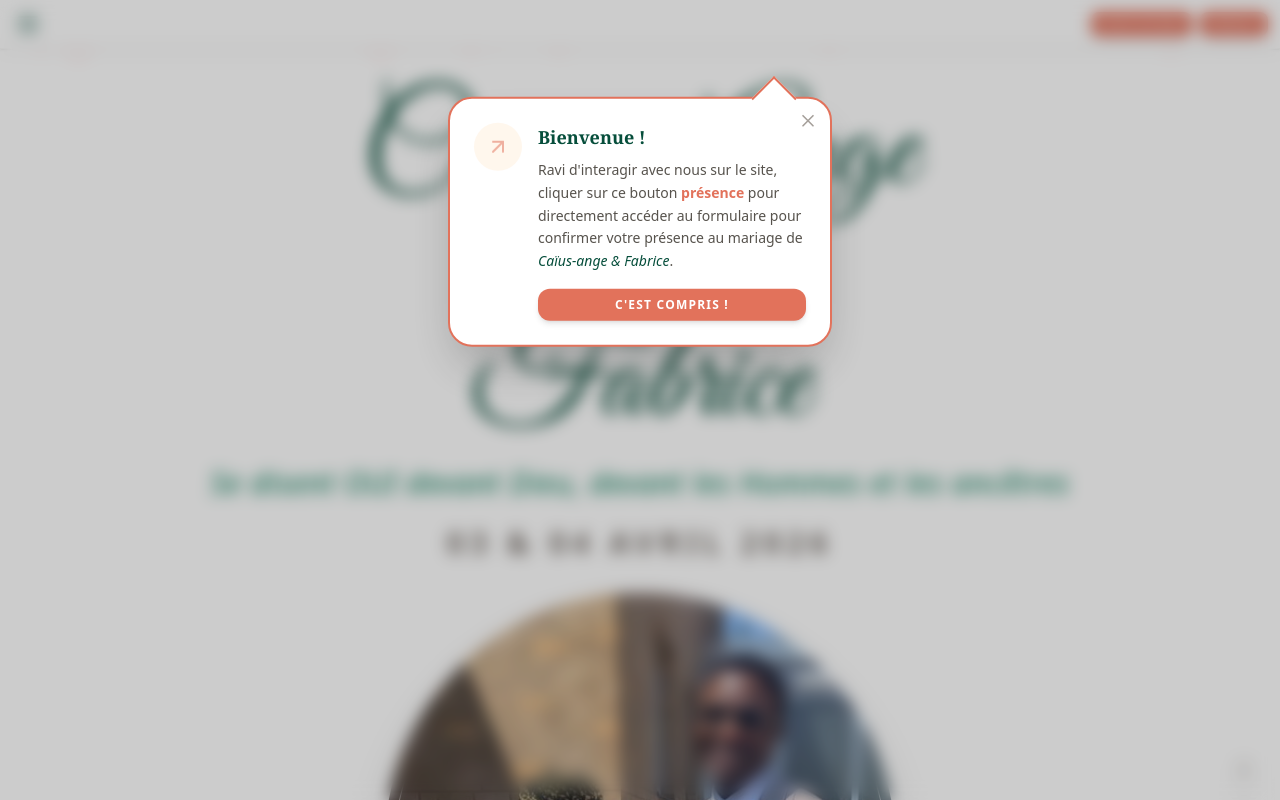
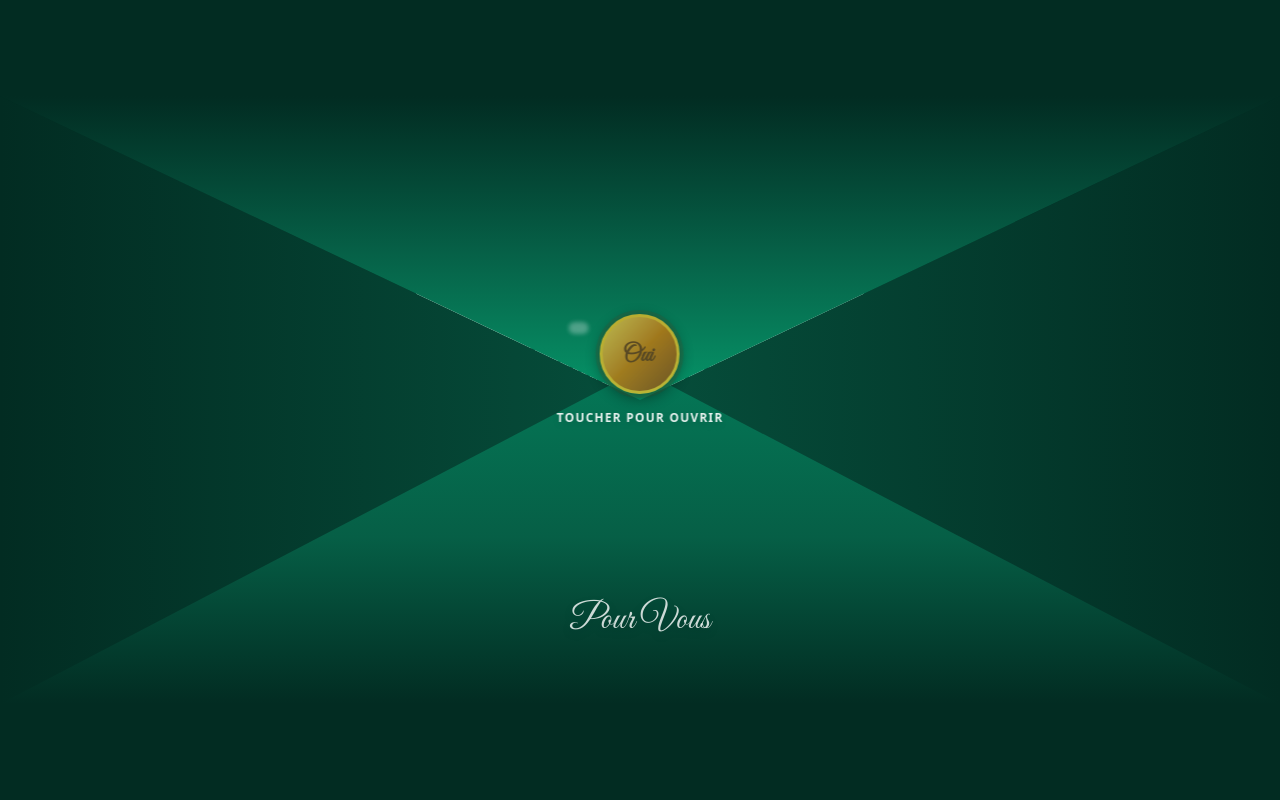
Before and after one commit to Kenmogne1/wedding-app, a React (Vite) app in the folder frontend/: page / in a window 1280 px wide. Shown: the top 800 px of the page. Built offline with nearby package versions, Linux system fonts and the light colour scheme.

Commit message:
add new feature

```diff
--- /dev/null
+++ b/frontend/src/pages/EnvelopeWelcome.jsx
@@ -0,0 +1,107 @@
+import React, { useState } from 'react';
+
+const EnvelopeWelcome = ({ onOpen }) => {
+  const [isOpen, setIsOpen] = useState(false);
+  const [isFading, setIsFading] = useState(false);
+  // Nouvel état pour gérer la superposition de la carte
+  const [showCard, setShowCard] = useState(false);
+
+  const handleOpen = () => {
+    setIsOpen(true);
+
+    // 1. On attend que le rabat s'ouvre un peu
+    setTimeout(() => {
+      // 2. On fait passer la carte DEVANT l'enveloppe (z-40)
+      setShowCard(true);
+    }, 600); // 500ms : délai ajusté pour que la transition soit naturelle
+
+    // Séquence de fin (fondu noir)
+    setTimeout(() => {
+      setIsFading(true);
+      setTimeout(() => {
+        onOpen();
+      }, 900);
+    }, 3100); // Temps total de lecture un peu rallongé
+  };
+
+  if (isFading && !isOpen) return null;
+
+  return (
+    <div
+      className={`fixed inset-0 z-[9999] bg-[#022c22] transition-opacity duration-1000 overflow-hidden ${isFading ? 'opacity-0 pointer-events-none' : 'opacity-100'}`}
+    >
+
+      {/* ZONE DE L'ENVELOPPE */}
+      <div className="absolute inset-x-0 top-[12vh] bottom-[12vh]">
+
+        {/* 1. LA CARTE D'INVITATION */}
+        {/* MODIFS ICI :
+            - z-index dynamique : z-40 quand showCard est vrai (passe devant les rabats)
+            - translate : monte de 20% seulement (suffisant si elle est au premier plan)
+        */}
+        <div
+          className={`absolute left-1/2 top-1/2 -translate-x-1/2 -translate-y-1/2 w-[85vw] max-w-md h-[70%] bg-[#fcfaf5] shadow-2xl rounded-sm flex flex-col items-center justify-center p-6 border border-stone-200 text-center transition-all duration-1000 ease-in-out
+          ${showCard ? 'z-40' : 'z-10'}
+          ${isOpen ? '-translate-y-[30%] scale-105' : 'scale-100'}`}
+        >
+            <div className="w-full h-full border border-[#B59A3A]/40 p-4 flex flex-col justify-center items-center">
+               <p className="text-[#B59A3A] text-xs uppercase tracking-[0.2em] mb-4">Invitation Mariage</p>
+               <h3 className="font-['Great_Vibes'] text-4xl md:text-6xl text-[#064E3B] mb-4">Caïus-Ange <br/> & Fabrice</h3>
+               <div className="w-16 h-px bg-[#B59A3A] opacity-60 mb-4"></div>
+            </div>
+        </div>
+
+        {/* 2. LES RABATS (TRIANGLES) */}
+        {/* Ils restent z-20. La carte passera devant eux (z-40) grâce au state showCard */}
+        <div className="absolute inset-0 w-full h-full pointer-events-none z-20" style={{ perspective: '2000px' }}>
+
+          {/* CÔTÉ GAUCHE */}
+          <div className="absolute top-0 bottom-0 left-0 w-1/2 bg-gradient-to-r from-[#022c22] to-[#064e3b] shadow-2xl"
+               style={{ clipPath: 'polygon(0 0, 0 100%, 100% 50%)' }}></div>
+
+          {/* CÔTÉ DROIT */}
+          <div className="absolute top-0 bottom-0 right-0 w-1/2 bg-gradient-to-l from-[#022c22] to-[#064e3b] shadow-2xl"
+               style={{ clipPath: 'polygon(100% 0, 100% 100%, 0 50%)' }}></div>
+
+          {/* CÔTÉ BAS */}
+          <div className="absolute bottom-0 left-0 right-0 h-[55%] bg-gradient-to-t from-[#022c22] via-[#065f46] to-[#047857] shadow-[0_-10px_40px_rgba(0,0,0,0.5)] flex items-end justify-center pb-16 pointer-events-auto"
+               style={{ clipPath: 'polygon(0 100%, 100% 100%, 50% 0)' }}>
+
+               <div className={`text-center transition-opacity duration-500 ${isOpen ? 'opacity-0' : 'opacity-100'}`}>
+                 <p className="font-['Great_Vibes'] text-white/80 text-2xl md:text-4xl drop-shadow-lg">
+                   Pour Vous
+                 </p>
+               </div>
+          </div>
+
+          {/* RABAT DU HAUT */}
+          <div
+            className={`absolute top-0 left-0 right-0 h-[50%] z-50 transition-all duration-1000 ease-in-out origin-top pointer-events-auto cursor-pointer ${isOpen ? 'rotate-x-180 opacity-0' : 'rotate-0'}`}
+            onClick={handleOpen}
+            style={{ transformStyle: 'preserve-3d' }}
+          >
+             <div className="w-full h-full bg-gradient-to-b from-[#022c22] via-[#065f46] to-[#059669] shadow-xl"
+                  style={{ clipPath: 'polygon(0 0, 100% 0, 50% 100%)' }}></div>
+
+             {/* SCEAU */}
+             <div className="absolute top-[90%] left-1/2 -translate-x-1/2 -translate-y-1/2 flex flex-col items-center justify-center z-50">
+                <div className="w-16 h-16 md:w-20 md:h-20 rounded-full bg-gradient-to-br from-[#FCD34D] via-[#d97706] to-[#92400e] shadow-[0_4px_15px_rgba(0,0,0,0.6)] border-[3px] border-[#fbbf24] flex items-center justify-center ring-4 ring-[#78350F]/20 animate-pulse">
+                   <div className="absolute top-2 left-3 w-5 h-3 bg-white/40 rounded-full blur-[2px]"></div>
+                   <span className="font-['Great_Vibes'] text-xl md:text-2xl text-[#78350F] font-bold pt-1 pr-1">Oui</span>
+                </div>
+                <p className="mt-4 text-white/90 text-xs font-bold uppercase tracking-widest drop-shadow-md">Toucher pour Ouvrir</p>
+             </div>
+          </div>
+
+        </div>
+
+      </div>
+
+      <style>{`
+        .rotate-x-180 { transform: rotateX(180deg); }
+      `}</style>
+    </div>
+  );
+};
+
+export default EnvelopeWelcome;
--- a/frontend/src/pages/HomePage.jsx
+++ b/frontend/src/pages/HomePage.jsx
@@ -9,6 +9,7 @@ import StorySection from './StorySection';
 import CountdownSection from './CountdownSection';
 import RSVPSection from './RSVPSection';
 import MomentOui from './MomentOui';
+import EnvelopeWelcome from './EnvelopeWelcome';
 
 // --- CONFIGURATION ---
 const CONFIG = {
@@ -94,13 +95,13 @@ const HomePage = ({ onNavigate }) => {
   const [scrollY, setScrollY] = useState(0);
   const [isDeadlinePassed, setIsDeadlinePassed] = useState(false);
   const [showGuide, setShowGuide] = useState(false);
-
+  const [showEnvelope, setShowEnvelope] = useState(true);
   useEffect(() => {
     if (!guideDejaAffiche) {
       const timer = setTimeout(() => {
         setShowGuide(true);
         guideDejaAffiche = true;
-      }, 2200);
+      }, 9000);
       return () => clearTimeout(timer);
     }
   }, []);
@@ -137,11 +138,21 @@ const HomePage = ({ onNavigate }) => {
   }, []);
 
   return (
-    <div className="min-h-screen overflow-x-hidden bg-stone-50">
+    <div className={`min-h-screen overflow-x-hidden bg-stone-50 ${showEnvelope ? 'h-screen overflow-hidden' : ''}`}>
+
+      {/* insère l'enveloppe tout en haut */}
+      {showEnvelope && (
+        <EnvelopeWelcome onOpen={() => setShowEnvelope(false)} />
+      )}
 
       {/* Styles globaux */}
       <style>{`
         @import url('https://fonts.googleapis.com/css2?family=Great+Vibes&display=swap');
+
+        /* Cette classe est nécessaire pour l'animation de l'enveloppe */
+        .rotate-x-180 {
+          transform: rotateX(180deg);
+        }
 
         /* Animation pour les petits coeurs flottants */
         @keyframes heartbeat {
@@ -169,7 +180,7 @@ const HomePage = ({ onNavigate }) => {
 
       <FloatingHearts />
 
-      {showGuide && <WelcomeGuide onClose={closeGuide} />}
+      {!showEnvelope && showGuide && <WelcomeGuide onClose={closeGuide} />}
 
       {/* --- HEADER --- */}
       <nav className="bg-white border-b border-stone-100 px-3 py-3 sticky top-0 z-50 flex items-center justify-between shadow-sm">
```
